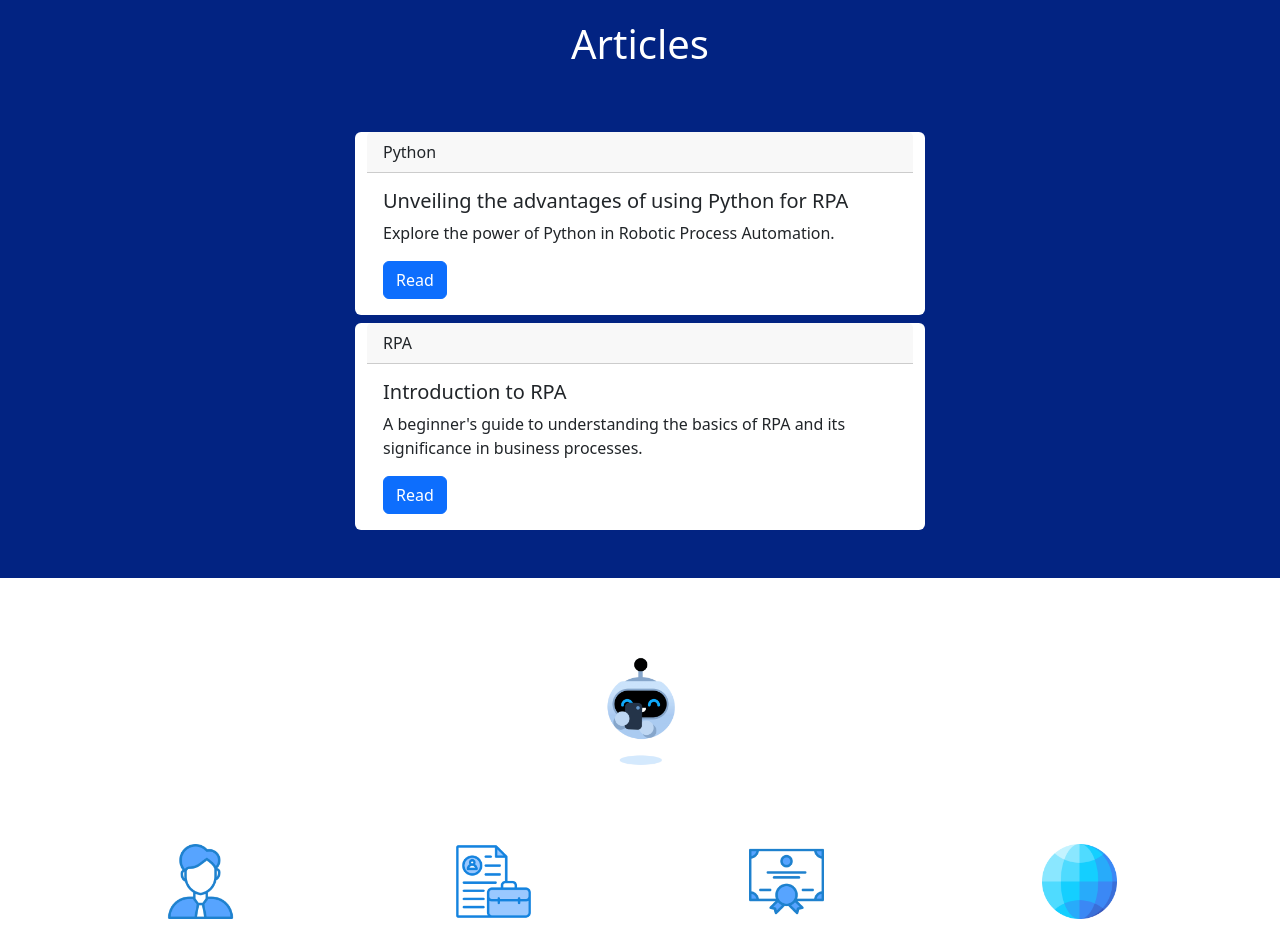
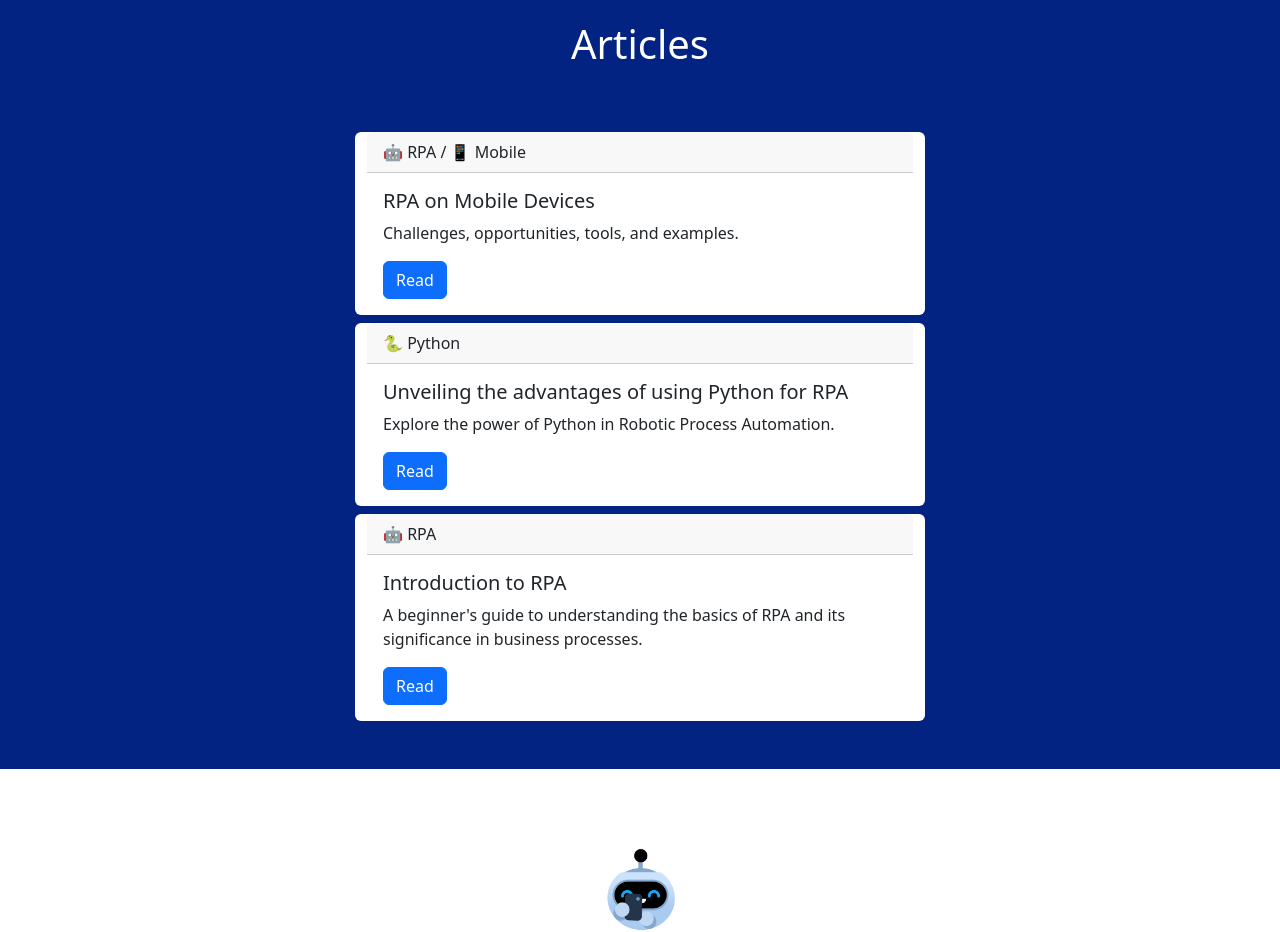
Before and after one commit to pzzzl/pzl, a plain HTML site: page index.html in a window 1280 px wide. Shown: the part 980-1912 px from the top of the page. Drawn offline with nearby package versions, Linux system fonts and the light colour scheme.

Commit message:
Adding last article to home page

```diff
--- a/index.html
+++ b/index.html
@@ -209,8 +209,27 @@
 
       <div class="container">
         <div class="row pb-5 d-flex justify-content-evenly align-items-stretch">
-          <div class="card animate-on-scroll article m-2 col-10 col-md-8 col-lg-6">
-            <div class="card-header">Python</div>
+          <div
+            class="card animate-on-scroll article mt-2 col-10 col-md-8 col-lg-6"
+          >
+            <div class="card-header">🤖 RPA / 📱 Mobile</div>
+            <div class="card-body">
+              <h5 class="card-title">RPA on Mobile Devices</h5>
+              <p class="card-text">
+                Challenges, opportunities, tools, and examples.
+              </p>
+              <a
+                href="/articles/rpa/rpa-on-mobile-devices.html"
+                class="btn btn-primary"
+                >Read</a
+              >
+            </div>
+          </div>
+
+          <div
+            class="card animate-on-scroll article m-2 col-10 col-md-8 col-lg-6"
+          >
+            <div class="card-header">🐍 Python</div>
             <div class="card-body">
               <h5 class="card-title">
                 Unveiling the advantages of using Python for RPA
@@ -227,7 +246,7 @@
           </div>
 
           <div class="card animate-on-scroll article col-10 col-md-8 col-lg-6">
-            <div class="card-header">RPA</div>
+            <div class="card-header">🤖 RPA</div>
             <div class="card-body">
               <h5 class="card-title">Introduction to RPA</h5>
               <p class="card-text">
```
